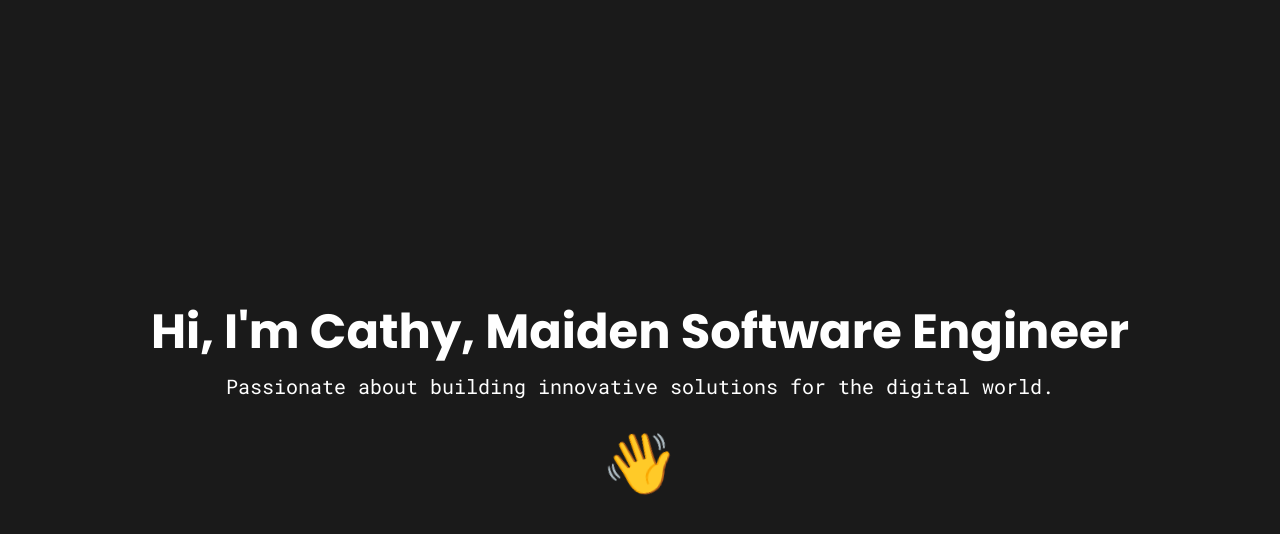
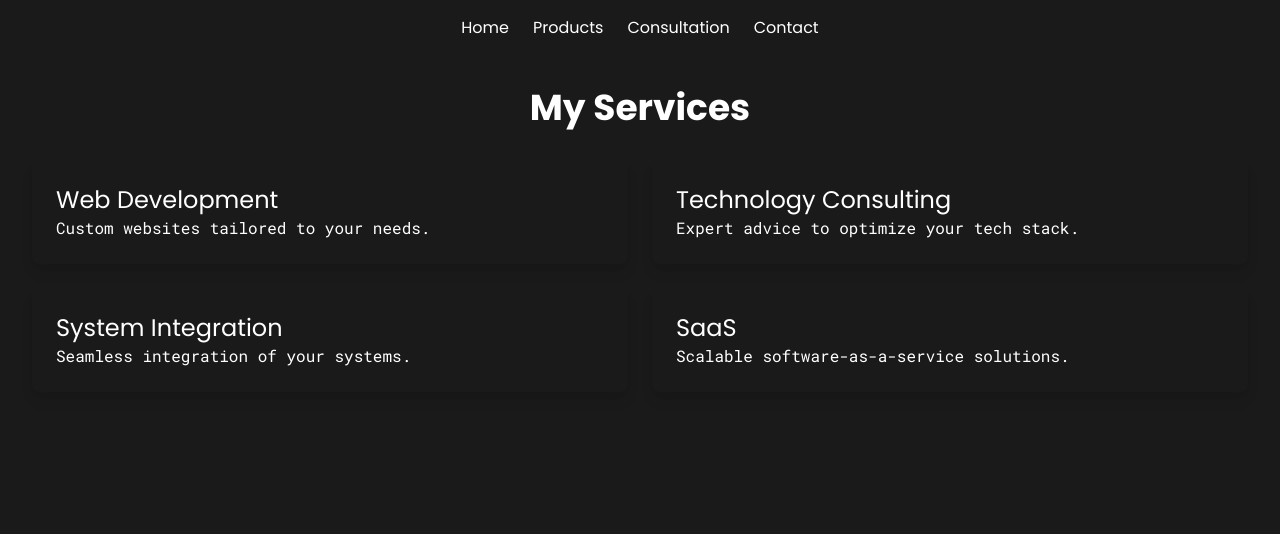
Before and after one commit to Cathy-45/cathy-portfolio, a React (Vite) app in the folder frontend/: page /products in a window 1280 px wide. Shown: the top 534 px of the page. Built offline with nearby package versions, Linux system fonts and the light colour scheme.

Commit message:
Add Navbar and Products page with React Router

```diff
--- a/frontend/src/App.jsx
+++ b/frontend/src/App.jsx
@@ -1,6 +1,9 @@
 import React, { useState, useEffect } from 'react';
+import { BrowserRouter as Router, Routes, Route } from 'react-router-dom';
 import Loader from './components/Loader';
 import Home from './components/Home';
+import Navbar from './components/Navbar';
+import Products from './components/Products';
 
 const App = () => {
   const [loading, setLoading] = useState(true);
@@ -10,9 +13,21 @@ const App = () => {
   }, []);
 
   return (
-    <div>
-      {loading ? <Loader /> : <Home />}
-    </div>
+    <Router>
+      {loading ? (
+        <Loader />
+      ) : (
+        <>
+          <Navbar />
+          <Routes>
+            <Route path="/" element={<Home />} />
+            <Route path="/products" element={<Products />} />
+            <Route path="/consultation" element={<div>Consultation (TBD)</div>} />
+            <Route path="/contact" element={<div>Contact (TBD)</div>} />
+          </Routes>
+        </>
+      )}
+    </Router>
   );
 };
 
--- /dev/null
+++ b/frontend/src/components/Navbar.jsx
@@ -0,0 +1,16 @@
+import { NavLink } from 'react-router-dom';
+
+const Navbar = () => {
+  return (
+    <nav className="bg-[#1a1a1a] p-4 sticky top-0 z-10">
+      <ul className="flex space-x-6 justify-center text-white font-poppins">
+        <li><NavLink to="/" className="hover:text-[#ff6f61] data-[active=true]:text-[#ff6f61]">Home</NavLink></li>
+        <li><NavLink to="/products" className="hover:text-[#ff6f61] data-[active=true]:text-[#ff6f61]">Products</NavLink></li>
+        <li><NavLink to="/consultation" className="hover:text-[#ff6f61] data-[active=true]:text-[#ff6f61]">Consultation</NavLink></li>
+        <li><NavLink to="/contact" className="hover:text-[#ff6f61] data-[active=true]:text-[#ff6f61]">Contact</NavLink></li>
+      </ul>
+    </nav>
+  );
+};
+
+export default Navbar;
--- /dev/null
+++ b/frontend/src/components/Products.jsx
@@ -0,0 +1,26 @@
+import React from 'react';
+
+const Products = () => {
+  const services = [
+    { id: 1, name: 'Web Development', description: 'Custom websites tailored to your needs.' },
+    { id: 2, name: 'Technology Consulting', description: 'Expert advice to optimize your tech stack.' },
+    { id: 3, name: 'System Integration', description: 'Seamless integration of your systems.' },
+    { id: 4, name: 'SaaS', description: 'Scalable software-as-a-service solutions.' },
+  ];
+
+  return (
+    <section className="min-h-screen bg-[#1a1a1a] text-white p-8">
+      <h2 className="text-4xl font-poppins font-bold mb-8 text-center">My Services</h2>
+      <div className="grid grid-cols-1 md:grid-cols-2 gap-6">
+        {services.map(service => (
+          <div key={service.id} className="p-6 bg-[#2a2a2a] rounded-lg shadow-lg">
+            <h3 className="text-2xl font-poppins">{service.name}</h3>
+            <p className="font-roboto">{service.description}</p>
+          </div>
+        ))}
+      </div>
+    </section>
+  );
+};
+
+export default Products;
```
